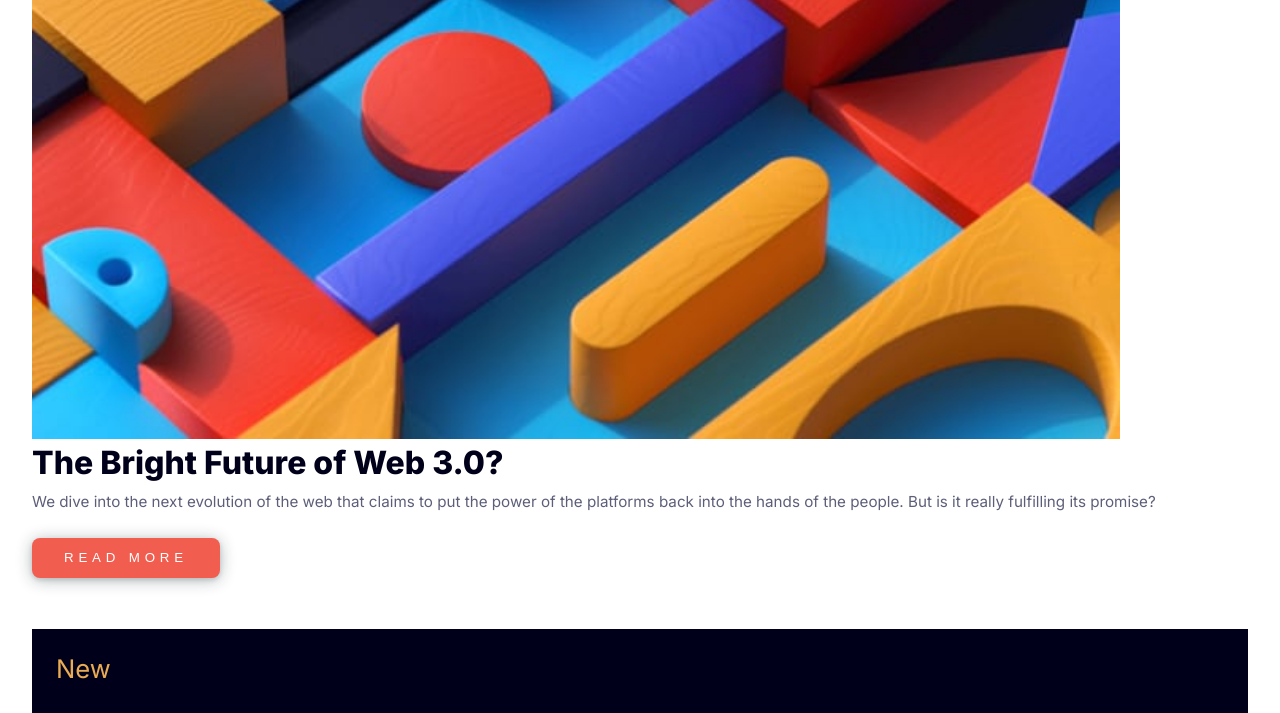
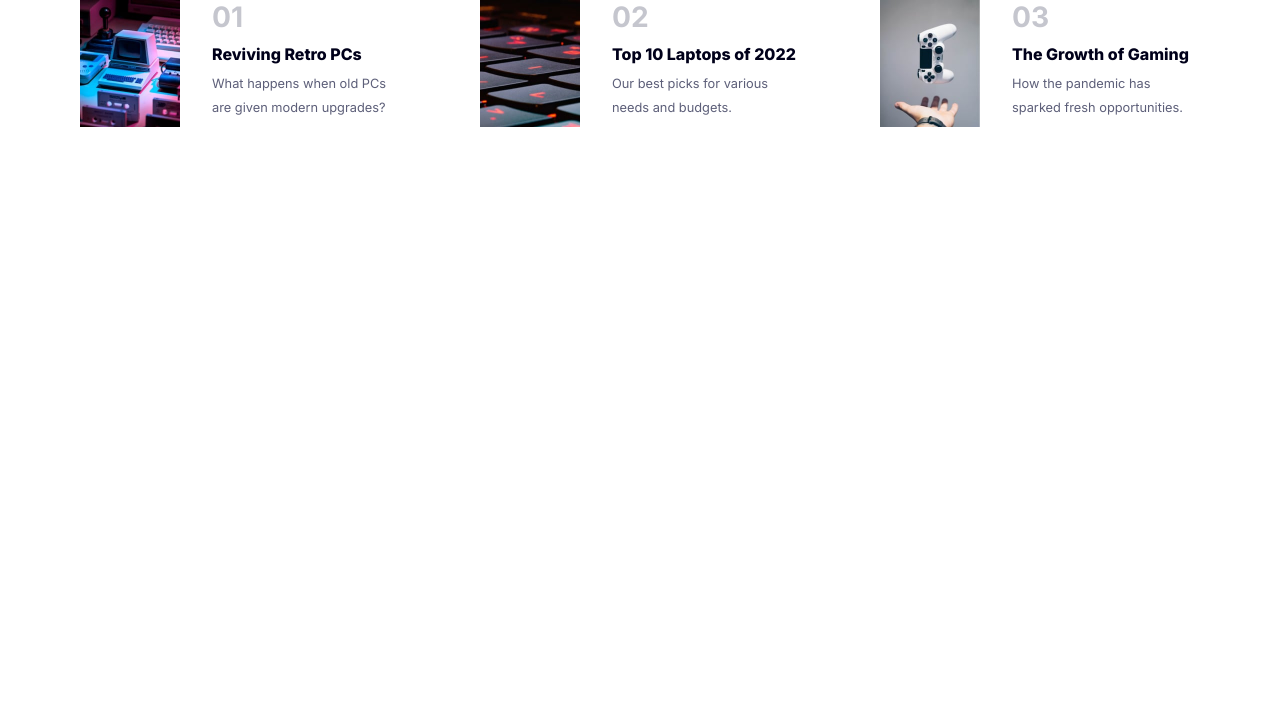
Before and after one commit to Divnoor-4602/news-homepage-html-css, a plain HTML site: page index.html in a window 1280 px wide. Shown: the part 625-1338 px from the top of the page. After the commit the page ends 800 px from the top, so only its background shows below. Drawn offline with Linux system fonts and the light colour scheme.

Commit message:
news homepage main complete project

```diff
--- a/index.html
+++ b/index.html
@@ -50,13 +50,7 @@
         </div>
       </nav>
       <div class="main-content-container">
-        <div class="web3-image-container main-content-items">
-          <img
-            src="./assets/images/image-web-3-mobile.jpg"
-            alt="web3-image"
-            class="web3-image"
-          />
-        </div>
+        <div class="web3-image-container main-content-items"></div>
         <div class="main-content-items" id="web3-main-text">
           The Bright Future of Web 3.0?
         </div>
@@ -109,8 +103,30 @@
                 What happens when old PCs are given modern upgrades?
               </div>
             </div>
-            <div class="reccomendation-items"></div>
-            <div class="reccomendation-items"></div>
+            <div class="reccomendation-items">
+              <img
+                src="./assets/images/image-top-laptops.jpg"
+                alt="retro-pc"
+                class="recommendation-image"
+              />
+              <div class="reccomendation-number">02</div>
+              <div class="reccomendation-title">Top 10 Laptops of 2022</div>
+              <div class="reccomendation-description">
+                Our best picks for various needs and budgets.
+              </div>
+            </div>
+            <div class="reccomendation-items">
+              <img
+                src="./assets/images/image-gaming-growth.jpg"
+                alt="retro-pc"
+                class="recommendation-image"
+              />
+              <div class="reccomendation-number">03</div>
+              <div class="reccomendation-title">The Growth of Gaming</div>
+              <div class="reccomendation-description">
+                How the pandemic has sparked fresh opportunities.
+              </div>
+            </div>
           </div>
         </div>
       </div>
--- a/styles.css
+++ b/styles.css
@@ -20,7 +20,9 @@ Very dark blue: hsl(240, 100%, 5%)
 
 body {
   font-family: "Inter";
-  margin: 2rem;
+  margin-top: 3rem;
+  margin-right: 5rem;
+  margin-left: 5rem;
 }
 
 hr {
@@ -51,8 +53,10 @@ hr {
   cursor: pointer;
 }
 
-.grid-container {
-  margin-top: 1rem;
+.main-content-container {
+  display: grid;
+  gap: 1rem;
+  margin-top: 3rem;
 }
 
 .read-more {
@@ -170,7 +174,10 @@ hr {
 
 .web3-image-container {
   margin-top: 2.5rem;
-  width: 85vw;
+  height: 50vh;
+  background-image: url("./assets/images/image-web-3-mobile.jpg");
+  background-repeat: no-repeat;
+  background-size: contain;
 }
 
 .web3-image {
@@ -192,6 +199,7 @@ hr {
 }
 
 .read-more-button {
+  transition: transform var(--animation-time);
   background-color: hsl(5, 85%, 63%);
   color: white;
   padding: 0.8rem 2rem;
@@ -200,7 +208,11 @@ hr {
   box-shadow: rgba(14, 30, 37, 0.12) 0px 2px 4px 0px,
     rgba(14, 30, 37, 0.32) 0px 2px 16px 0px;
   border-radius: 0.5rem;
-  margin-top: 1.5rem;
+  margin-top: 0.75rem;
+}
+
+.read-more-button:hover {
+  transform: scale(1.1);
 }
 
 .main-content-items:nth-child(3) {
@@ -214,7 +226,6 @@ hr {
   display: flex;
   flex-direction: column;
   gap: 1rem;
-  margin-top: 3.2rem;
 }
 
 .article-section-item {
@@ -240,8 +251,8 @@ hr {
 
 .reccomendation-container {
   display: flex;
+  flex-direction: column;
   row-gap: 2rem;
-  margin-top: 2.5rem;
 }
 
 .recommendation-image {
@@ -271,6 +282,10 @@ hr {
   font-weight: 500;
 }
 
+.grid-span-2 {
+  grid-column: span 2;
+}
+
 @media (min-width: 750px) {
   .nav-links-container {
     display: flex;
@@ -283,4 +298,46 @@ hr {
   .side-menu {
     display: none;
   }
+
+  .web3-image-container {
+    background-image: url("./assets/images/image-web-3-desktop.jpg");
+    height: 35vh;
+    background-size: 100% 100%;
+    margin-top: 0;
+  }
+
+  .main-content-container {
+    grid-template-columns: repeat(3, 1fr);
+  }
+
+  .main-content-items:first-child {
+    grid-column: span 2;
+  }
+
+  .main-content-items:nth-child(4) {
+    grid-column-start: 3;
+    grid-row: 1 / span 2;
+  }
+
+  #web3-main-text {
+    font-size: 3rem;
+  }
+
+  .main-content-items:last-child {
+    grid-column: 1 / span 3;
+  }
+
+  .reccomendation-container {
+    flex-direction: row;
+    justify-content: space-between;
+    column-gap: 1rem;
+  }
+
+  .reccomendation-description {
+    width: 20rem;
+  }
+
+  .reccomendation-image {
+    padding-right: 1rem;
+  }
 }
```
